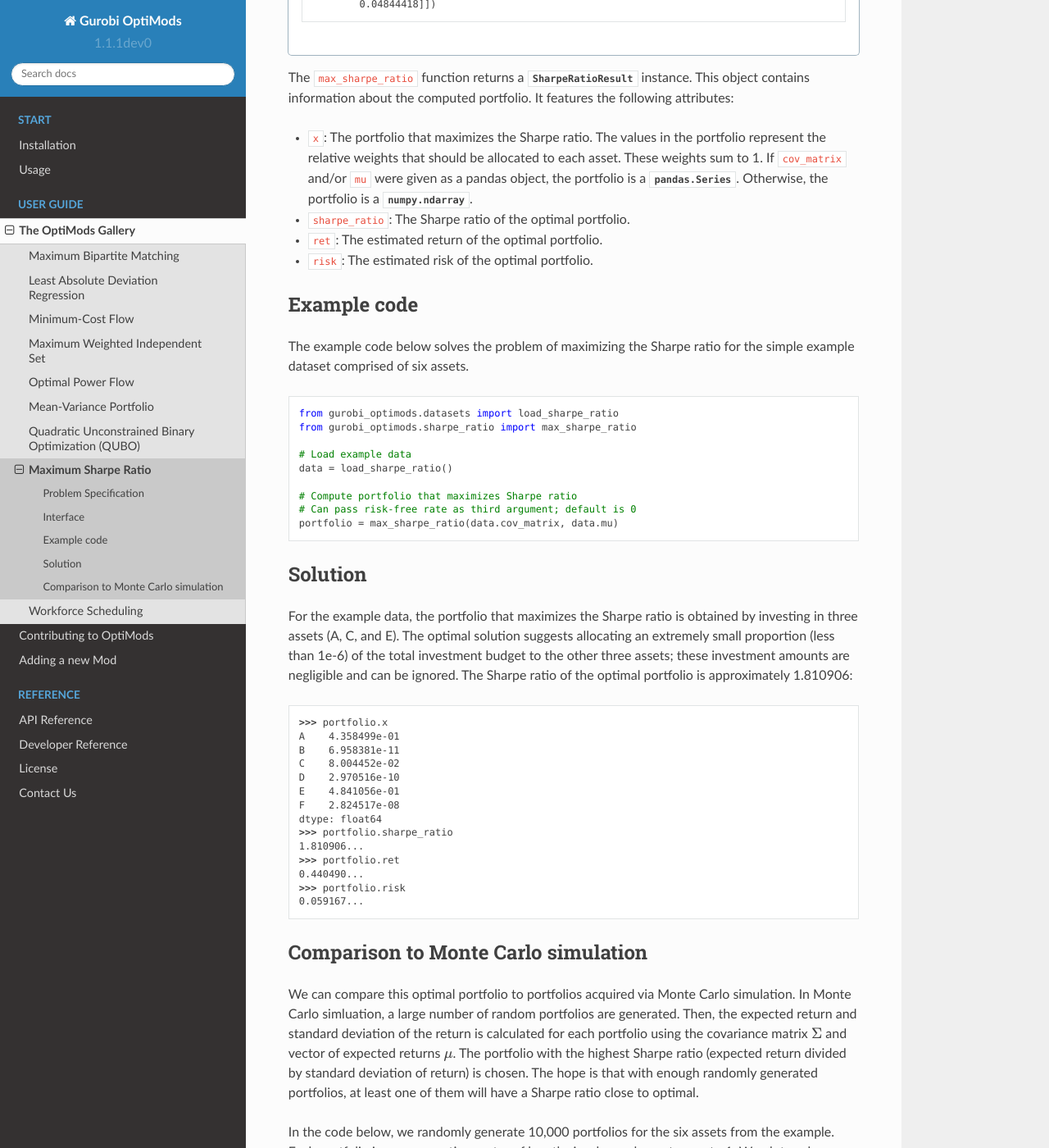
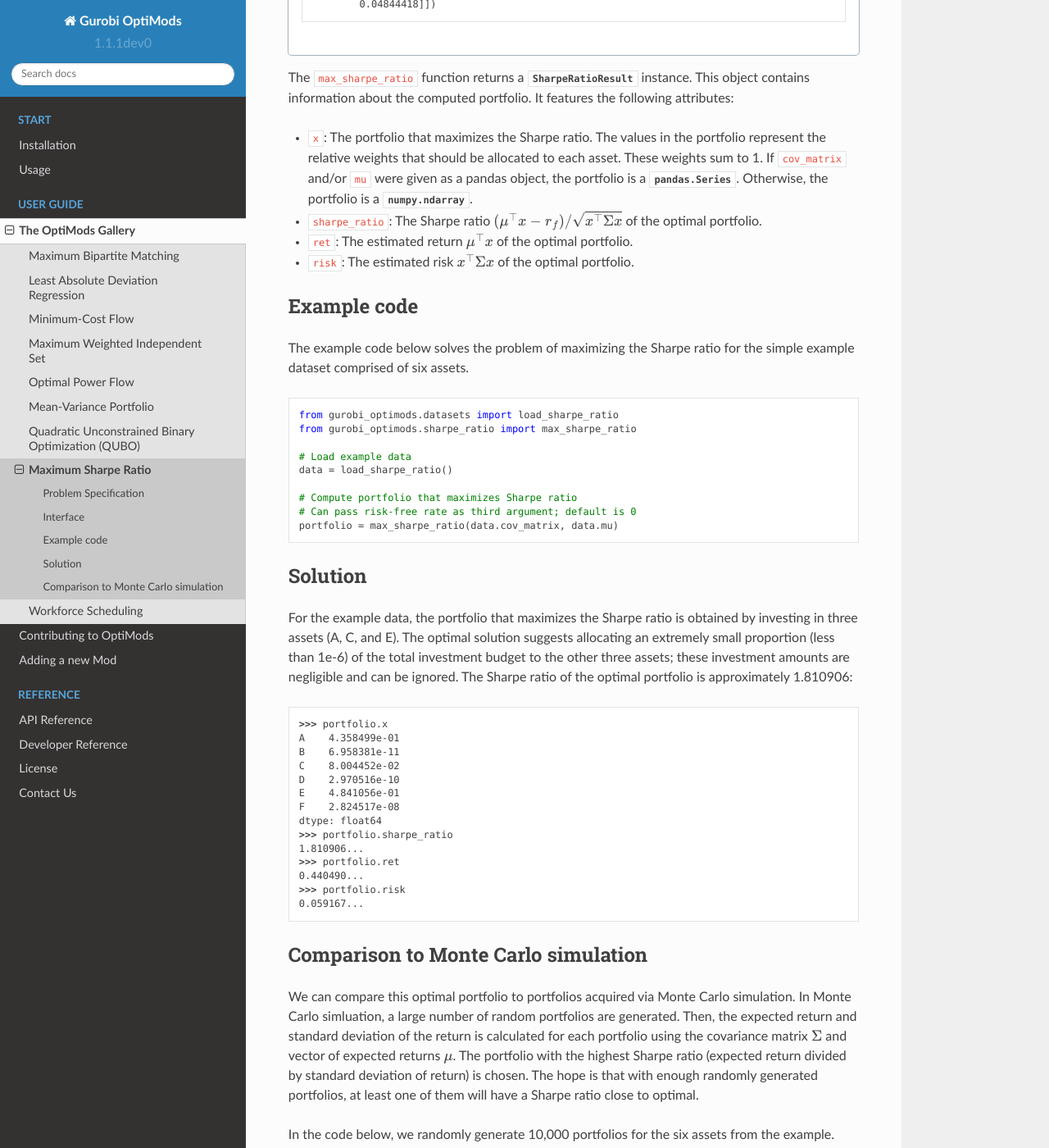
Before and after one commit to Gurobi/gurobi-optimods, a Sphinx documentation site: the page built from docs/source/mods/sharpe-ratio.rst, in a window 1280 px wide and 1400 px high, scrolled down 1577 px. Shown: the whole window at 82% size. Built offline with Sphinx 7.4.7 and the Read the Docs theme 2.0.0, drawn with Linux system fonts in a browser that asks for light colours; some of the changed text lies outside the part shown.

Commit message:
Fix Sharpe ratio example code (#115)
- Fix docs figure code and clarify 'risk' meaning

```diff
--- a/docs/source/mods/sharpe-ratio.rst
+++ b/docs/source/mods/sharpe-ratio.rst
@@ -138,9 +138,9 @@
 The ``max_sharpe_ratio`` function returns a :class:`~gurobi_optimods.sharpe_ratio.SharpeRatioResult` instance. This object contains information about the computed portfolio. It features the following attributes:
 
 * ``x``: The portfolio that maximizes the Sharpe ratio. The values in the portfolio represent the relative weights that should be allocated to each asset. These weights sum to 1. If ``cov_matrix`` and/or ``mu`` were given as a pandas object, the portfolio is a :class:`pandas.Series`. Otherwise, the portfolio is a :class:`numpy.ndarray`.
-* ``sharpe_ratio``: The Sharpe ratio of the optimal portfolio.
-* ``ret``: The estimated return of the optimal portfolio.
-* ``risk``: The estimated risk of the optimal portfolio.
+* ``sharpe_ratio``: The Sharpe ratio :math:`(\mu^\top x - r_f) / \sqrt{x^\top \Sigma x}` of the optimal portfolio.
+* ``ret``: The estimated return :math:`\mu^\top x` of the optimal portfolio.
+* ``risk``: The estimated risk :math:`x^\top \Sigma x` of the optimal portfolio.
 
 Example code
 ------------
@@ -218,9 +219,9 @@
     plt.figure(figsize=(10, 8))
     plt.scatter(risks, returns, c=sharpe_ratios, cmap="plasma")
     plt.colorbar(label="Sharpe ratio")
-    plt.xlabel("Risk")
+    plt.xlabel("Risk (standard deviation)")
     plt.ylabel("Return")
-    plt.scatter(portfolio.risk, portfolio.ret, marker="*", c="red", s=200)
+    plt.scatter(math.sqrt(portfolio.risk), portfolio.ret, marker="*", c="red", s=200)
 
     plt.show()
 
```
Also changed, not shown: other parts of docs/source/mods/sharpe-ratio.rst (+2 -1 lines), docs/source/mods/figures/sharpe-ratio.png.
